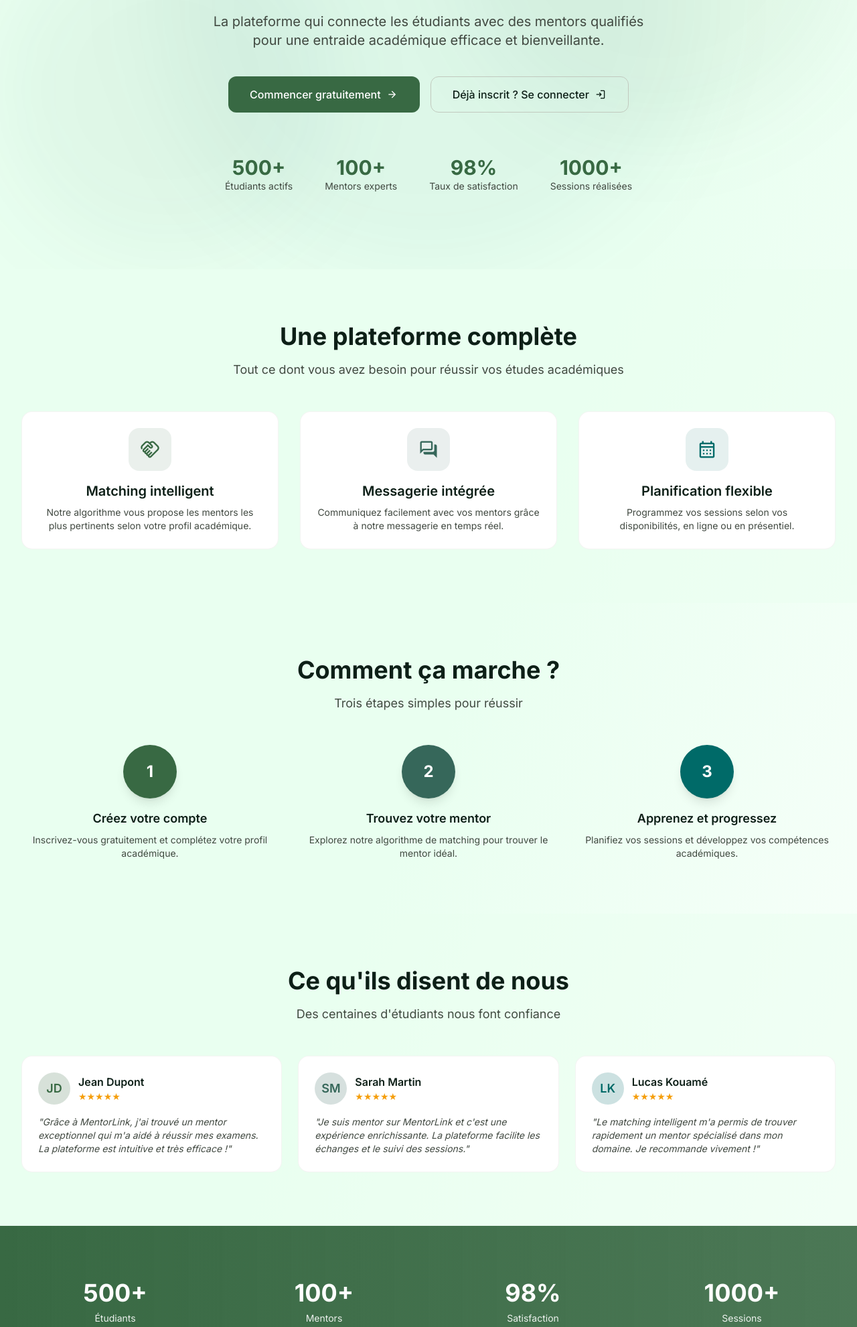
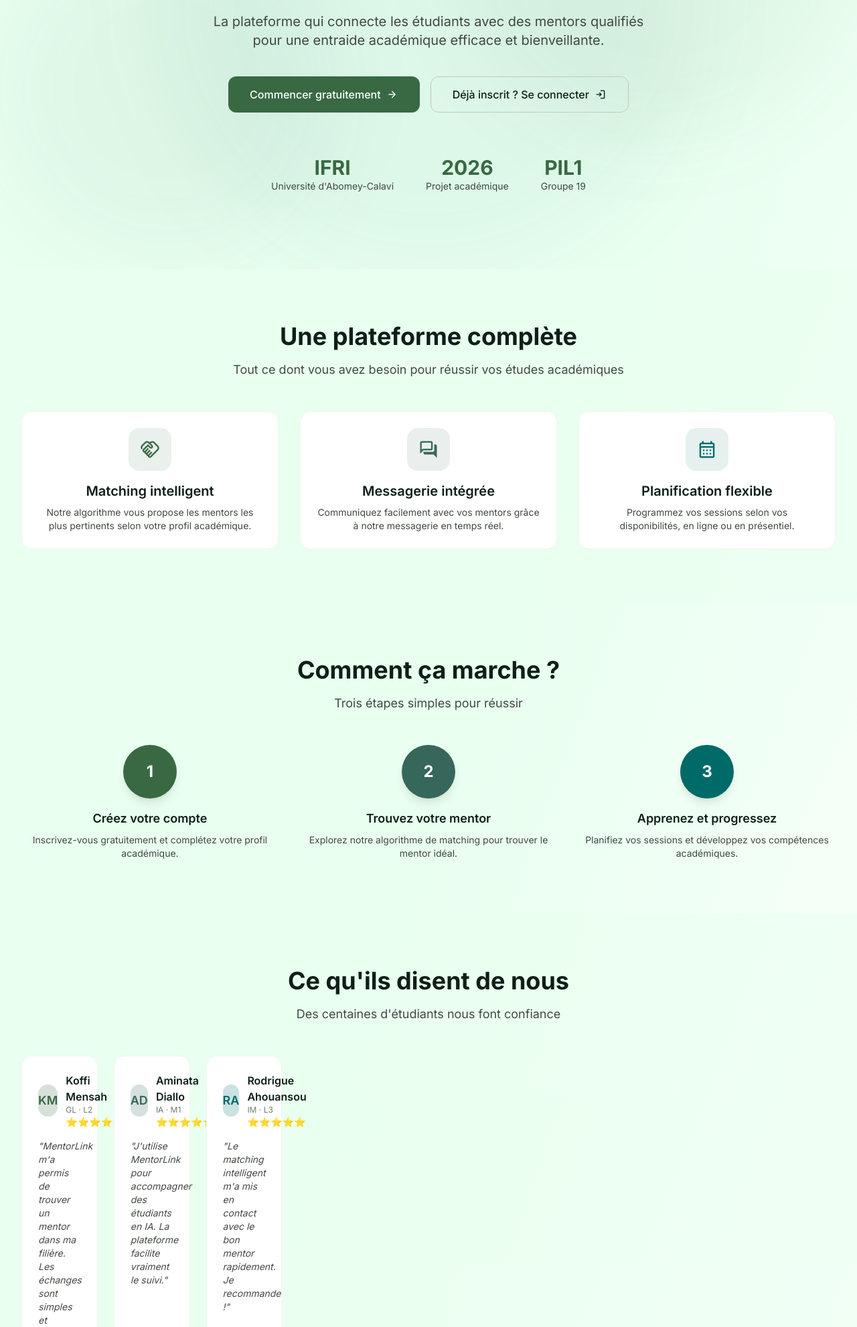
Before and after one commit to Xilandhs/PIL1_2526_19_Final, a Django app: page / in a window 1280 px wide. Shown: the part 398-2379 px from the top of the page at 67% size. Run offline with Django 5.2, Linux system fonts and the light colour scheme; some libraries are stand-ins or nearby versions.

Commit message:
fix: page accueil - stats realistes, temoignages IFRI, footer 2026

```diff
--- a/templates/pages/index.html
+++ b/templates/pages/index.html
@@ -186,20 +186,16 @@
         <!-- Stats rapides -->
         <div class="flex flex-wrap justify-center gap-8 md:gap-12 animate-fade-up" style="animation-delay: 0.4s">
             <div class="text-center">
-                <p class="text-3xl font-bold text-primary">500+</p>
-                <p class="text-sm text-on-surface-variant">Étudiants actifs</p>
+                <p class="text-3xl font-bold text-primary">IFRI</p>
+                <p class="text-sm text-on-surface-variant">Université d'Abomey-Calavi</p>
             </div>
             <div class="text-center">
-                <p class="text-3xl font-bold text-primary">100+</p>
-                <p class="text-sm text-on-surface-variant">Mentors experts</p>
+                <p class="text-3xl font-bold text-primary">2026</p>
+                <p class="text-sm text-on-surface-variant">Projet académique</p>
             </div>
             <div class="text-center">
-                <p class="text-3xl font-bold text-primary">98%</p>
-                <p class="text-sm text-on-surface-variant">Taux de satisfaction</p>
-            </div>
-            <div class="text-center">
-                <p class="text-3xl font-bold text-primary">1000+</p>
-                <p class="text-sm text-on-surface-variant">Sessions réalisées</p>
+                <p class="text-3xl font-bold text-primary">PIL1</p>
+                <p class="text-sm text-on-surface-variant">Groupe 19</p>
             </div>
         </div>
     </div>
@@ -316,51 +312,52 @@
         </div>
 
         <div class="grid grid-cols-1 md:grid-cols-3 gap-6">
-            <!-- Témoignage 1 -->
+            <div class="grid grid-cols-1 md:grid-cols-3 gap-6">
             <div class="testimonial-card bg-white rounded-2xl p-6 border border-outline-variant/20">
                 <div class="flex items-center gap-3 mb-4">
                     <div class="w-12 h-12 rounded-full bg-primary/20 flex items-center justify-center">
-                        <span class="text-lg font-semibold text-primary">JD</span>
+                        <span class="text-lg font-semibold text-primary">KM</span>
                     </div>
                     <div>
-                        <h4 class="font-semibold text-on-surface">Jean Dupont</h4>
-                        <div class="flex text-amber-500 text-sm">★★★★★</div>
+                        <h4 class="font-semibold text-on-surface">Koffi Mensah</h4>
+                        <p class="text-xs text-outline">GL · L2</p>
+                        <div class="flex text-amber-500 text-sm">⭐⭐⭐⭐⭐</div>
                     </div>
                 </div>
                 <p class="text-sm text-on-surface-variant italic">
-                    "Grâce à MentorLink, j'ai trouvé un mentor exceptionnel qui m'a aidé à réussir mes examens. La plateforme est intuitive et très efficace !"
+                    "MentorLink m'a permis de trouver un mentor dans ma filière. Les échanges sont simples et efficaces."
                 </p>
             </div>
 
-            <!-- Témoignage 2 -->
             <div class="testimonial-card bg-white rounded-2xl p-6 border border-outline-variant/20">
                 <div class="flex items-center gap-3 mb-4">
                     <div class="w-12 h-12 rounded-full bg-secondary/20 flex items-center justify-center">
-                        <span class="text-lg font-semibold text-secondary">SM</span>
+                        <span class="text-lg font-semibold text-secondary">AD</span>
                     </div>
                     <div>
-                        <h4 class="font-semibold text-on-surface">Sarah Martin</h4>
-                        <div class="flex text-amber-500 text-sm">★★★★★</div>
+                        <h4 class="font-semibold text-on-surface">Aminata Diallo</h4>
+                        <p class="text-xs text-outline">IA · M1</p>
+                        <div class="flex text-amber-500 text-sm">⭐⭐⭐⭐⭐</div>
                     </div>
                 </div>
                 <p class="text-sm text-on-surface-variant italic">
-                    "Je suis mentor sur MentorLink et c'est une expérience enrichissante. La plateforme facilite les échanges et le suivi des sessions."
+                    "J'utilise MentorLink pour accompagner des étudiants en IA. La plateforme facilite vraiment le suivi."
                 </p>
             </div>
 
-            <!-- Témoignage 3 -->
             <div class="testimonial-card bg-white rounded-2xl p-6 border border-outline-variant/20">
                 <div class="flex items-center gap-3 mb-4">
                     <div class="w-12 h-12 rounded-full bg-tertiary/20 flex items-center justify-center">
-                        <span class="text-lg font-semibold text-tertiary">LK</span>
+                        <span class="text-lg font-semibold text-tertiary">RA</span>
                     </div>
                     <div>
-                        <h4 class="font-semibold text-on-surface">Lucas Kouamé</h4>
-                        <div class="flex text-amber-500 text-sm">★★★★★</div>
+                        <h4 class="font-semibold text-on-surface">Rodrigue Ahouansou</h4>
+                        <p class="text-xs text-outline">IM · L3</p>
+                        <div class="flex text-amber-500 text-sm">⭐⭐⭐⭐⭐</div>
                     </div>
                 </div>
                 <p class="text-sm text-on-surface-variant italic">
-                    "Le matching intelligent m'a permis de trouver rapidement un mentor spécialisé dans mon domaine. Je recommande vivement !"
+                    "Le matching intelligent m'a mis en contact avec le bon mentor rapidement. Je recommande !"
                 </p>
             </div>
         </div>
@@ -370,22 +367,18 @@
 <!-- Section Statistiques -->
 <section id="stats" class="py-20 bg-gradient-to-r from-primary to-primary/90 text-white">
     <div class="max-w-7xl mx-auto px-4 sm:px-6 lg:px-8">
-        <div class="grid grid-cols-2 md:grid-cols-4 gap-8 text-center">
+       <div class="grid grid-cols-2 md:grid-cols-3 gap-8 text-center">
             <div class="stat-card">
-                <div class="text-4xl font-bold mb-2">500+</div>
-                <div class="text-sm opacity-90">Étudiants</div>
+                <div class="text-4xl font-bold mb-2">5</div>
+                <div class="text-sm opacity-90">Filières couvertes</div>
             </div>
             <div class="stat-card">
-                <div class="text-4xl font-bold mb-2">100+</div>
-                <div class="text-sm opacity-90">Mentors</div>
+                <div class="text-4xl font-bold mb-2">15+</div>
+                <div class="text-sm opacity-90">Matières disponibles</div>
             </div>
             <div class="stat-card">
-                <div class="text-4xl font-bold mb-2">98%</div>
-                <div class="text-sm opacity-90">Satisfaction</div>
-            </div>
-            <div class="stat-card">
-                <div class="text-4xl font-bold mb-2">1000+</div>
-                <div class="text-sm opacity-90">Sessions</div>
+                <div class="text-4xl font-bold mb-2">100%</div>
+                <div class="text-sm opacity-90">Gratuit</div>
             </div>
         </div>
     </div>
@@ -442,23 +435,23 @@
             <div>
                 <h4 class="font-semibold text-on-surface mb-4">Légal</h4>
                 <ul class="space-y-2 text-sm text-on-surface-variant">
-                    <li><a href="#" class="hover:text-primary transition-colors">Conditions d'utilisation</a></li>
-                    <li><a href="#" class="hover:text-primary transition-colors">Politique de confidentialité</a></li>
-                    <li><a href="#" class="hover:text-primary transition-colors">Mentions légales</a></li>
+                    <li><a href="/legal/cgu/" class="hover:text-primary transition-colors">Conditions d'utilisation</a></li>
+                    <li><a href="/legal/confidentialite/" class="hover:text-primary transition-colors">Politique de confidentialité</a></li>
+                    <li><a href="/legal/mentions/" class="hover:text-primary transition-colors">Mentions légales</a></li>
                 </ul>
             </div>
 
             <div>
                 <h4 class="font-semibold text-on-surface mb-4">Contact</h4>
                 <ul class="space-y-2 text-sm text-on-surface-variant">
-                    <li class="flex items-center gap-2">📧 contact@mentorlink.com</li>
-                    <li class="flex items-center gap-2">📞 +229 01 XX XX XX</li>
+                   <li class="flex items-center gap-2">📧 mentorlink.ifri@gmail.com</li>
+                   <li class="flex items-center gap-2">🏫 IFRI - UAC, Abomey-Calavi</li>
                 </ul>
             </div>
         </div>
 
         <div class="border-t border-outline-variant/20 mt-8 pt-8 text-center text-sm text-on-surface-variant">
-            <p>&copy; 2024 MentorLink. Tous droits réservés.</p>
+           <p>&copy; 2026 MentorLink — Projet PIL1, Groupe 19 · IFRI, UAC. Tous droits réservés.</p>
         </div>
     </div>
 </footer>
```
